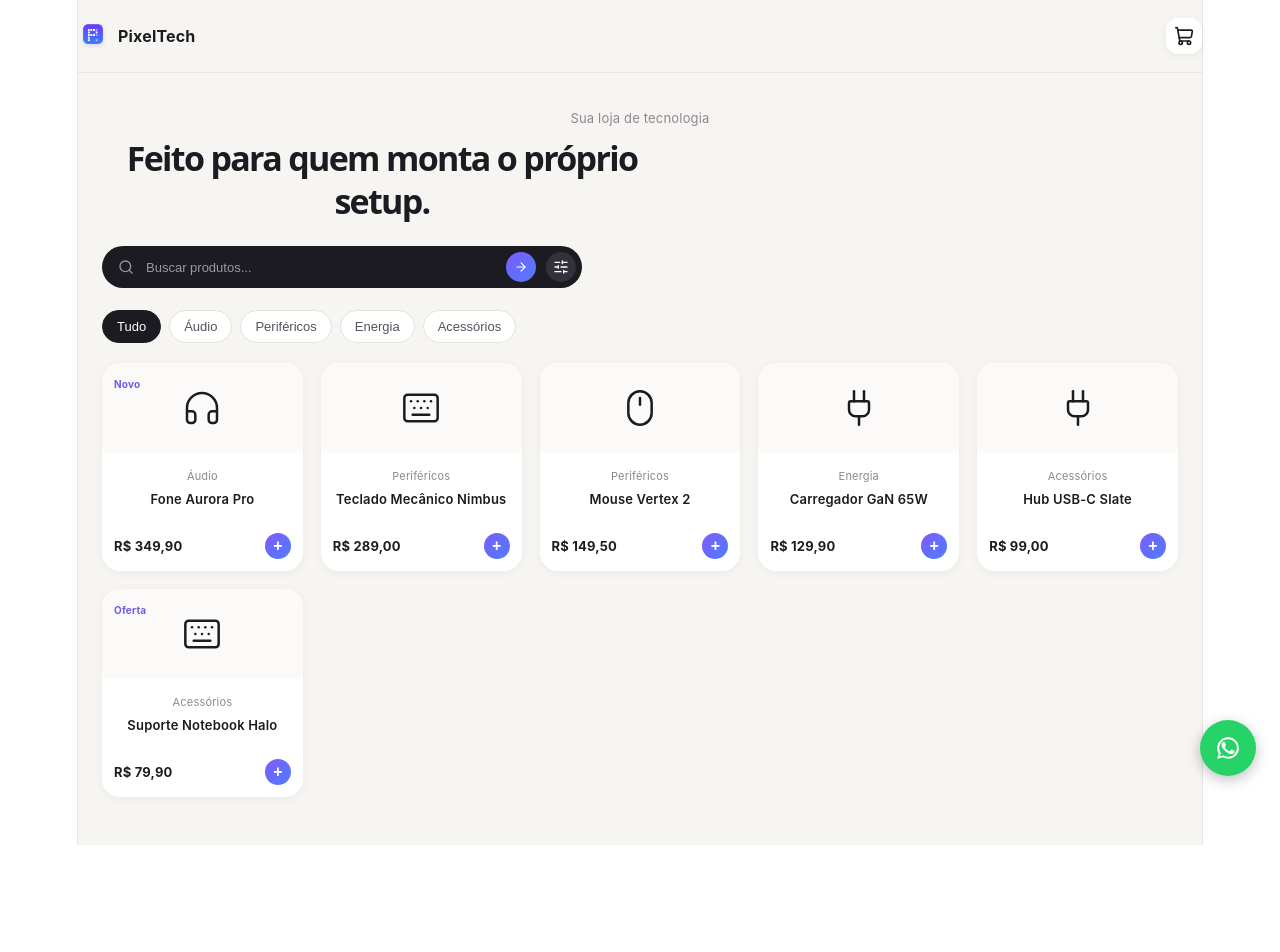
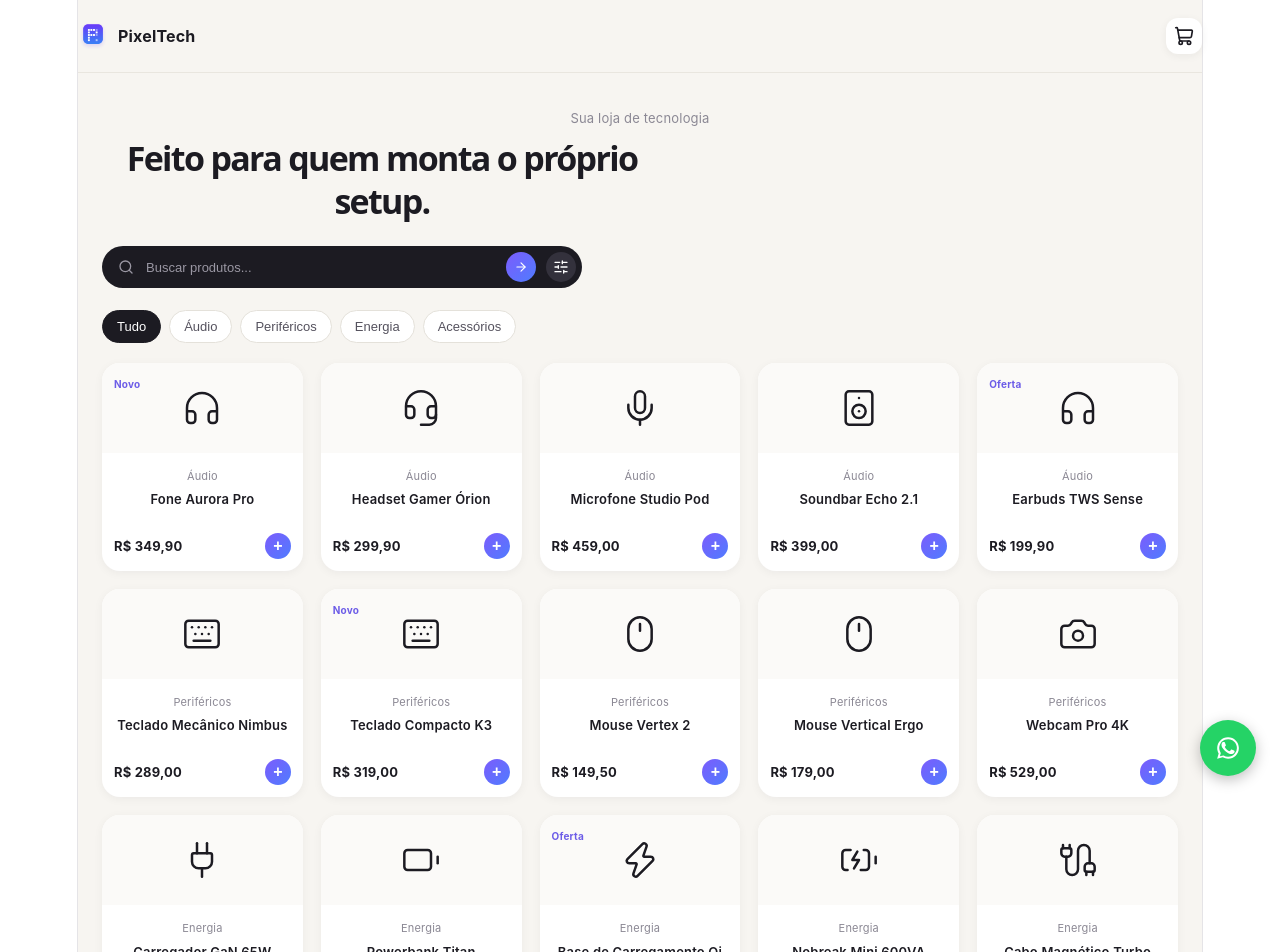
Before and after one commit to GABRIEL230105/PixelTech, a React (Vite) app in the folder frontend/: page / in a window 1280 px wide. Shown: the top 952 px of the page. Before the commit the page ends 845 px from the top, so only its background shows below. Built offline with nearby package versions, Linux system fonts and the light colour scheme.

Commit message:
Remove rotas de email OTP e ajusta fluxo de registo direto

```diff
--- a/frontend/src/components/HomeScreen.jsx
+++ b/frontend/src/components/HomeScreen.jsx
@@ -1,9 +1,22 @@
+import { useState } from "react";
 import { ShoppingCart, Search, ArrowRight, SlidersHorizontal } from "lucide-react";
 import Logo from "./Logo";
 import { PRODUCTS } from "../data/products";
 import { formatBRL } from "../utils/format";
 
 export default function HomeScreen({ cartCount, onOpenCart, onAdd }) {
+  const [activeCategory, setActiveCategory] = useState("Tudo");
+  const [searchQuery, setSearchQuery] = useState(""); // Novo estado para o texto da busca
+
+  const categories = ["Tudo", "Áudio", "Periféricos", "Energia", "Acessórios"];
+
+  // Filtra os produtos combinando a categoria selecionada E o texto digitado na busca
+  const filteredProducts = PRODUCTS.filter((p) => {
+    const matchCategory = activeCategory === "Tudo" || p.category === activeCategory;
+    const matchSearch = p.name.toLowerCase().includes(searchQuery.toLowerCase());
+    return matchCategory && matchSearch;
+  });
+
   return (
     <div className="screen">
       <div className="home-header-bar">
@@ -27,8 +40,13 @@ export default function HomeScreen({ cartCount, onOpenCart, onAdd }) {
 
         <div className="search-bar">
           <Search size={16} className="search-icon" />
-          <input type="text" placeholder="Buscar produtos..." />
-          <button className="search-action" aria-label="Buscar por voz">
+          <input
+            type="text"
+            placeholder="Buscar produtos..."
+            value={searchQuery}
+            onChange={(e) => setSearchQuery(e.target.value)} // Atualiza o filtro a cada letra digitada
+          />
+          <button className="search-action" aria-label="Buscar">
             <ArrowRight size={14} />
           </button>
           <button className="search-filter" aria-label="Filtros">
@@ -37,21 +55,28 @@ export default function HomeScreen({ cartCount, onOpenCart, onAdd }) {
         </div>
 
         <div className="chip-row">
-          {["Tudo", "Áudio", "Periféricos", "Energia", "Acessórios"].map((c, i) => (
-            <button key={c} className={`chip ${i === 0 ? "chip-active" : ""}`}>
+          {categories.map((c) => (
+            <button
+              key={c}
+              className={`chip ${activeCategory === c ? "chip-active" : ""}`}
+              onClick={() => setActiveCategory(c)}
+            >
               {c}
             </button>
           ))}
         </div>
 
         <div className="product-grid">
-          {PRODUCTS.map((p) => {
-            const Icon = p.icon;
+          {filteredProducts.length > 0 ? (
+            filteredProducts.map((p) => {
+              const IconComponent = p.icon; // O ícone já vem direto do arquivo de produtos
+
               return (
                 <div key={p.id} className="product-card">
-                {p.tag && <span className="product-tag">{p.tag}</span>}
+                  {(p.badge || p.tag) && <span className="product-tag">{p.badge || p.tag}</span>}
+
                   <div className="product-thumb">
-                  <Icon size={40} strokeWidth={1.5} color="#1C1B22" />
+                    {IconComponent && <IconComponent size={40} strokeWidth={1.5} color="#1C1B22" />}
                   </div>
                   <div className="product-info">
                     <p className="product-category">{p.category}</p>
@@ -65,7 +90,13 @@ export default function HomeScreen({ cartCount, onOpenCart, onAdd }) {
                   </div>
                 </div>
               );
-          })}
+            })
+          ) : (
+            // Mensagem de ecrã vazio caso a pesquisa não encontre nada
+            <div style={{ width: "100%", textAlign: "center", padding: "2rem", color: "#666" }}>
+              <p>Nenhum produto encontrado com "{searchQuery}".</p>
+            </div>
+          )}
         </div>
       </div>
     </div>
--- a/frontend/src/data/products.jsx
+++ b/frontend/src/data/products.jsx
@@ -1,10 +1,66 @@
-import { Headphones, Keyboard, Mouse, Plug } from "lucide-react";
+import {
+  Headphones,
+  Headset,
+  Mic,
+  Speaker,
+  Keyboard,
+  Mouse,
+  Camera,
+  Plug,
+  Battery,
+  Zap,
+  BatteryCharging,
+  Cable,
+  Usb,
+  Laptop,
+  Square,
+  Monitor,
+  Aperture,
+  Calculator,
+  Video,
+  Power,
+  HardDrive,
+  Briefcase
+} from "lucide-react";
 
 export const PRODUCTS = [
-  { id: 1, name: "Fone Aurora Pro", category: "Áudio", price: 349.9, tag: "Novo", icon: Headphones },
-  { id: 2, name: "Teclado Mecânico Nimbus", category: "Periféricos", price: 289.0, icon: Keyboard },
-  { id: 3, name: "Mouse Vertex 2", category: "Periféricos", price: 149.5, icon: Mouse },
-  { id: 4, name: "Carregador GaN 65W", category: "Energia", price: 129.9, icon: Plug },
-  { id: 5, name: "Hub USB-C Slate", category: "Acessórios", price: 99.0, icon: Plug },
-  { id: 6, name: "Suporte Notebook Halo", category: "Acessórios", price: 79.9, tag: "Oferta", icon: Keyboard },
+  // ---------------- ÁUDIO ----------------
+  { id: 1, name: "Fone Aurora Pro", category: "Áudio", price: 349.90, tag: "Novo", icon: Headphones },
+  { id: 2, name: "Headset Gamer Órion", category: "Áudio", price: 299.90, icon: Headset },
+  { id: 3, name: "Microfone Studio Pod", category: "Áudio", price: 459.00, icon: Mic },
+  { id: 4, name: "Soundbar Echo 2.1", category: "Áudio", price: 399.00, icon: Speaker },
+  { id: 5, name: "Earbuds TWS Sense", category: "Áudio", price: 199.90, tag: "Oferta", icon: Headphones },
+
+  // ------------- PERIFÉRICOS -------------
+  { id: 6, name: "Teclado Mecânico Nimbus", category: "Periféricos", price: 289.00, icon: Keyboard },
+  { id: 7, name: "Teclado Compacto K3", category: "Periféricos", price: 319.00, tag: "Novo", icon: Keyboard },
+  { id: 8, name: "Mouse Vertex 2", category: "Periféricos", price: 149.50, icon: Mouse },
+  { id: 9, name: "Mouse Vertical Ergo", category: "Periféricos", price: 179.00, icon: Mouse },
+  { id: 10, name: "Webcam Pro 4K", category: "Periféricos", price: 529.00, icon: Camera },
+
+  // --------------- ENERGIA ---------------
+  { id: 11, name: "Carregador GaN 65W", category: "Energia", price: 129.90, icon: Plug },
+  { id: 12, name: "Powerbank Titan 20000mAh", category: "Energia", price: 189.90, icon: Battery },
+  { id: 13, name: "Base de Carregamento Qi", category: "Energia", price: 119.00, tag: "Oferta", icon: Zap },
+  { id: 14, name: "Nobreak Mini 600VA", category: "Energia", price: 450.00, icon: BatteryCharging },
+  { id: 15, name: "Cabo Magnético Turbo", category: "Energia", price: 59.90, icon: Cable },
+
+  // -------------- ACESSÓRIOS --------------
+  { id: 16, name: "Hub USB-C Slate", category: "Acessórios", price: 99.00, icon: Usb },
+  { id: 17, name: "Suporte Notebook Halo", category: "Acessórios", price: 79.90, tag: "Oferta", icon: Laptop },
+  { id: 18, name: "Mousepad XL Control", category: "Acessórios", price: 69.90, icon: Square },
+  { id: 19, name: "Monitor Stand Articulado", category: "Acessórios", price: 249.00, icon: Monitor },
+  { id: 20, name: "Ring Light Desk", category: "Acessórios", price: 89.90, icon: Aperture },
+
+  // -------------- NOVOS 10 PRODUTOS --------------
+  { id: 21, name: "Caixa de Som Portátil", category: "Áudio", price: 259.90, icon: Speaker },
+  { id: 22, name: "Fone Esportivo Bluetooth", category: "Áudio", price: 189.90, tag: "Oferta", icon: Headphones },
+  { id: 23, name: "Monitor Ultrawide 29\"", category: "Periféricos", price: 1299.00, tag: "Novo", icon: Monitor },
+  { id: 24, name: "Teclado Numérico sem fio", category: "Periféricos", price: 89.90, icon: Calculator },
+  { id: 25, name: "WebCam Stream HD", category: "Periféricos", price: 349.00, icon: Video },
+  { id: 26, name: "Filtro de Linha Smart", category: "Energia", price: 149.90, icon: Power },
+  { id: 27, name: "Carregador Veicular Fast", category: "Energia", price: 59.90, icon: Zap },
+  { id: 28, name: "Cabo USB-C Trançado 2m", category: "Energia", price: 45.00, icon: Usb },
+  { id: 29, name: "SSD Externo 1TB", category: "Acessórios", price: 599.90, tag: "Novo", icon: HardDrive },
+  { id: 30, name: "Mochila Tech Antifurto", category: "Acessórios", price: 219.90, icon: Briefcase }
 ];
```
Lines whose indentation alone changed are shown as unchanged.
